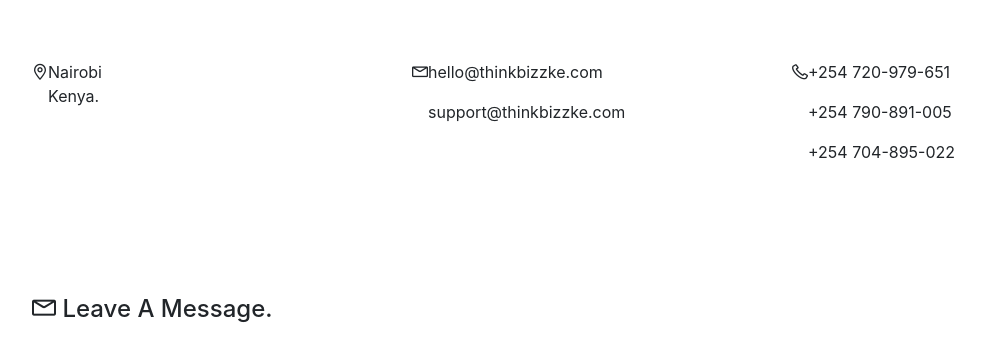
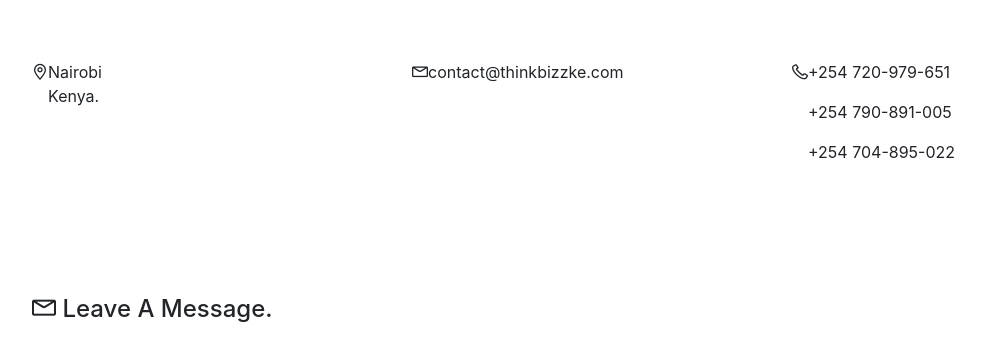
Before and after one commit to Deuce15/tbk, a Django app: page / in a window 1280 px wide; the page is wider, and only the part inside the window is pictured. Shown: the part 6152-6500 px from the top of that part, without its empty margins (53-1038 px from the left). Run offline with Django 4.2, Linux system fonts and the light colour scheme; some libraries are stand-ins or nearby versions.

Commit message:
Adding namecheap email

```diff
--- a/website/templates/home.html
+++ b/website/templates/home.html
@@ -846,8 +846,7 @@
                                 <i class="lni lni-envelope"></i>
                             </div>
                             <div class="contact-info-content media-body">
-                                <p class="text">hello@thinkbizzke.com</p>
-                                <p class="text">support@thinkbizzke.com</p>
+                                <p class="text">contact@thinkbizzke.com</p>
                             </div>
                         </div> <!-- single contact info -->
                     </div>
@@ -892,9 +891,9 @@
                                 </div>
                                 <div class="col-md-12">
                                     <div class="form-input mt-25">
-                                        <label>Massage</label>
+                                        <label>Message</label>
                                         <div class="input-items default">
-                                            <textarea name="massage" placeholder="Massage"></textarea>
+                                            <textarea name="message" placeholder="Message"></textarea>
                                             <i class="lni lni-pencil-alt"></i>
                                         </div>
                                     </div> <!-- form input -->
@@ -932,7 +931,7 @@
                     </ul> <!-- social -->
                     <div class="footer-support text-center">
                         <span class="number">+254705452661</span>
-                        <span class="mail">support@thinkbizzke.com</span>
+                        <span class="mail">contact@thinkbizzke.com</span>
                     </div>
                     <div class="copyright text-center mt-35">
                         <p class="text">© 2023 Thinkbizz <a href=" " rel="nofollow"></a>Kenya.</p>
```
